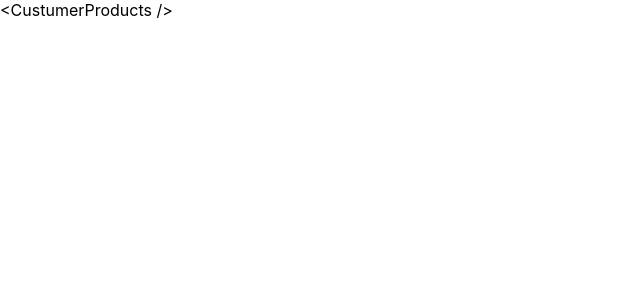
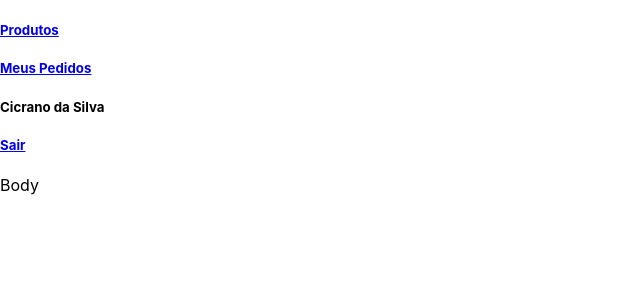
Before and after one commit to riquelmebandeira/projeto-delivery-app, a React (Create React App) app in the folder front-end/: page /customer/products in a window 1280 px wide. Shown: the top 300 px of the page, without its empty margins (0-640 px from the left). Built offline with nearby package versions, Linux system fonts and the light colour scheme.

Commit message:
feat: cria arquivos iniciais + NavBar component +  implementação de CustomerProducts

```diff
--- a/front-end/src/App.js
+++ b/front-end/src/App.js
@@ -1,6 +1,7 @@
 import React from 'react';
 import './App.css';
 import { Routes, Route } from 'react-router-dom';
+import CustomerProducts from './pages/CustomerProducts';
 
 function App() {
   return (
@@ -8,7 +9,7 @@ function App() {
       <Route index path="/login" element="<Login />" />
       <Route path="/register" element="<Register />" />
 
-      <Route path="/customer/products" element="<CustumerProducts />" />
+      <Route path="/customer/products" element={ <CustomerProducts /> } />
       <Route path="/customer/checkout" element="<CustomerCheckout />" />
       <Route path="/customer/orders" element="<CustomerOrders />">
         <Route path=":orderId" element="<CustomerOrdersDetails />" />
--- /dev/null
+++ b/front-end/src/components/NavBar.jsx
@@ -0,0 +1,36 @@
+import React from 'react';
+import { Link } from 'react-router-dom';
+
+function NavBar() {
+  return (
+    <header>
+      <div>
+        <Link to="/customer/products">
+          <h5>
+            Produtos
+          </h5>
+        </Link>
+
+        <Link to="/customer/orders">
+          <h5>
+            Meus Pedidos
+          </h5>
+        </Link>
+      </div>
+
+      <div>
+        <h5>
+          Cicrano da Silva
+        </h5>
+
+        <Link to="/login">
+          <h5>
+            Sair
+          </h5>
+        </Link>
+      </div>
+    </header>
+  );
+}
+
+export default NavBar;
--- /dev/null
+++ b/front-end/src/pages/CustomerProducts.jsx
@@ -0,0 +1,13 @@
+import React from 'react';
+import NavBar from '../components/NavBar';
+
+export default function CustomerProducts() {
+  return (
+    <>
+      <NavBar />
+      <body>
+        Body
+      </body>
+    </>
+  );
+}
```
